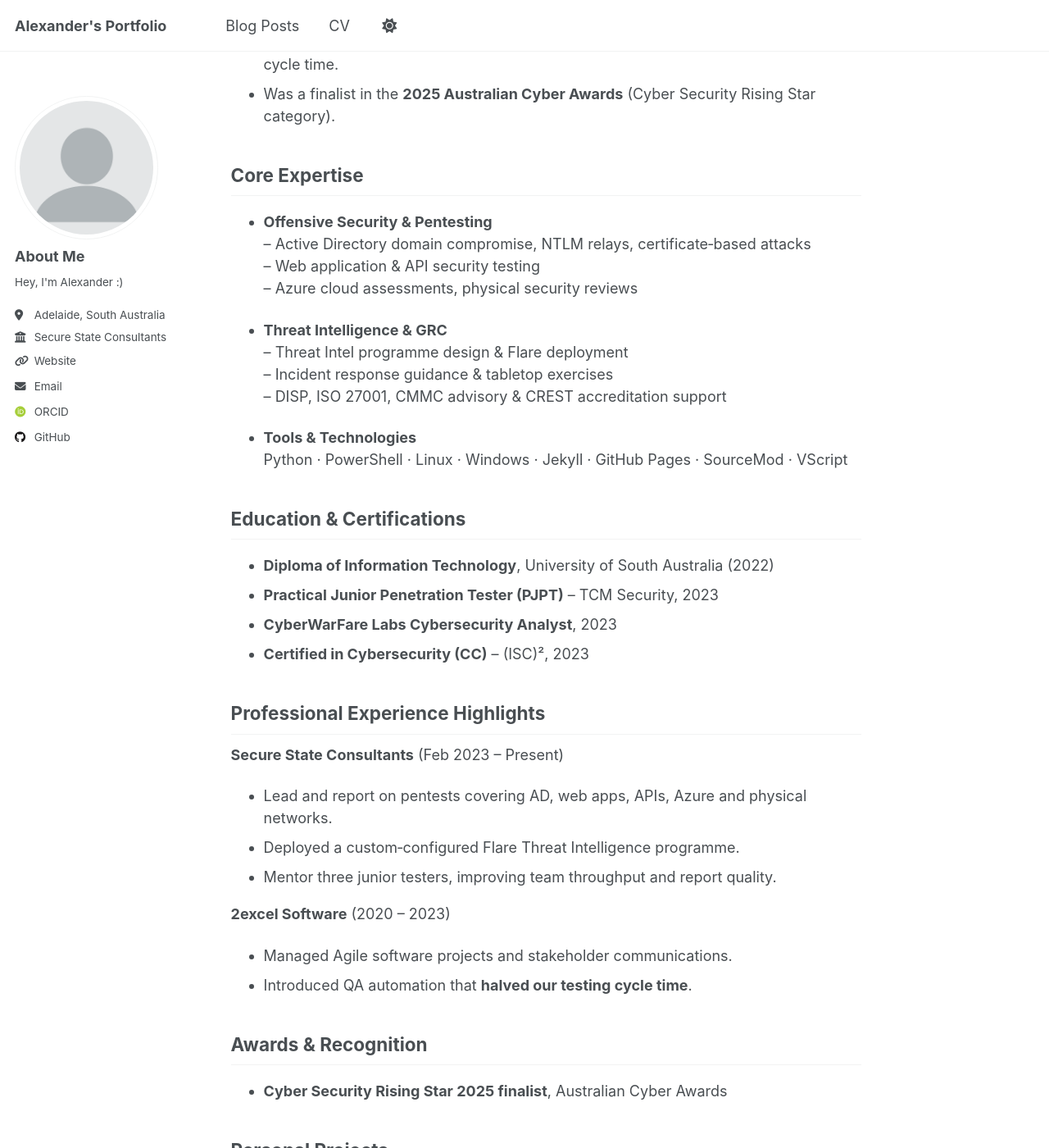
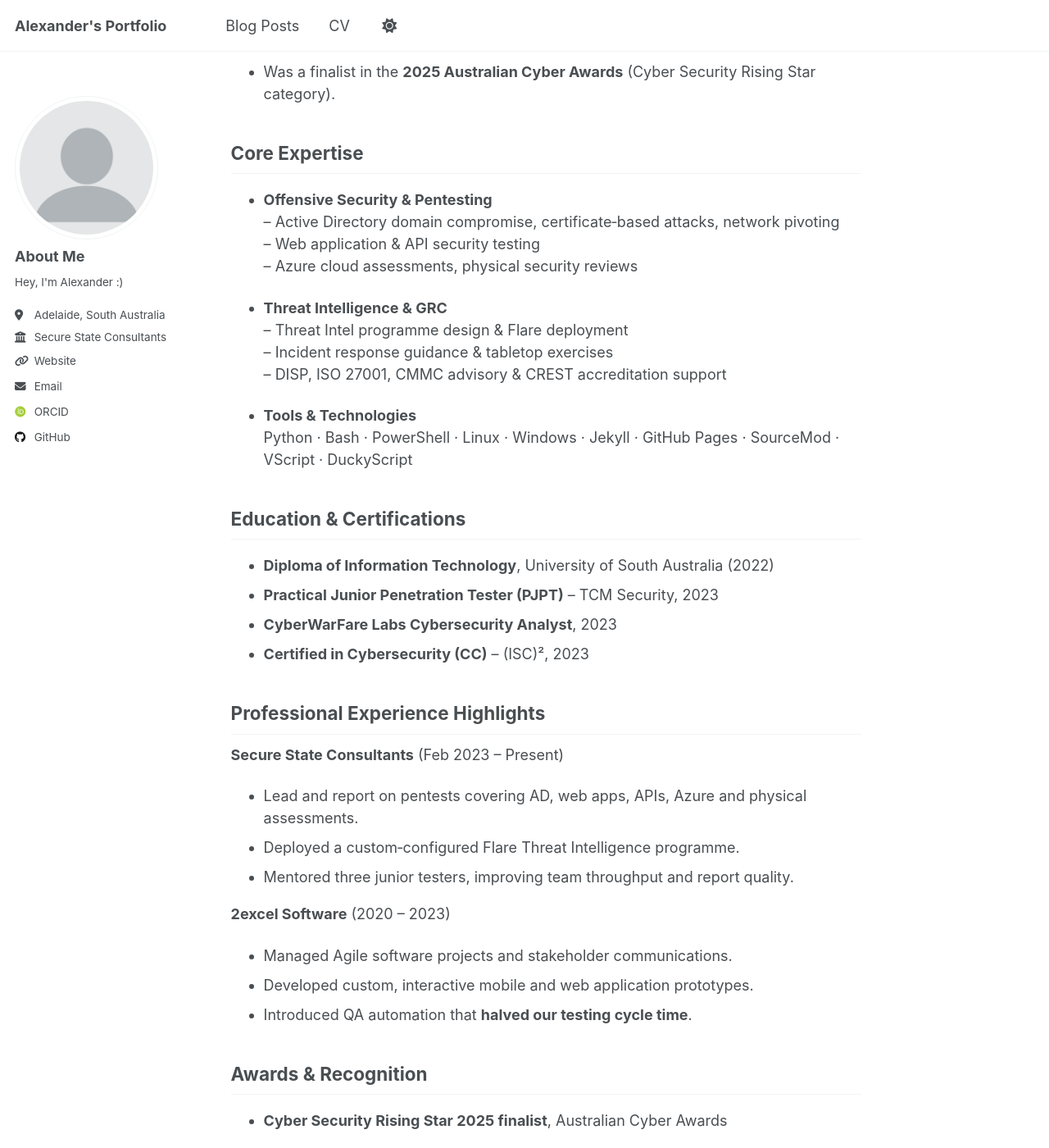
Before and after one commit to sunsetorange1/sunsetorange1.github.io, a Jekyll site: the page built from _pages/about.md, in a window 1280 px wide and 1400 px high, scrolled down 492 px. Shown: the whole window at 82% size. Built offline with Jekyll 4.4.1, drawn with Linux system fonts in a browser that asks for light colours; some web fonts are replaced; some of the changed text lies outside the part shown.

Commit message:
Update about.md

```diff
--- a/_pages/about.md
+++ b/_pages/about.md
@@ -11,7 +11,7 @@ redirect_from:
 
 I’m **Alexander Selman**, a Cybersecurity Consultant based in Adelaide, Australia. Since joining Secure State Consultants in early 2023, I’ve:
 
-- Led **15 full‑scope penetration test engagements** across Active Directory, web apps, APIs, cloud and physical environments—achieving Domain Administrator in 14 of them.
+- Led **20+ full‑scope penetration test engagements** across Active Directory, web apps, APIs, cloud and physical assessments.
 - Conceived and deployed a **Threat Intelligence programme** on the Flare platform (April 2025), configuring custom identifiers to surface actionable alerts.
 - Oversaw and mentored a team of **three penetration testers**, refining methodologies and increasing efficiency.
 - Architected QA automation in my previous IT Project Coordinator role, halving the QA cycle time.
@@ -20,7 +20,7 @@ I’m **Alexander Selman**, a Cybersecurity Consultant based in Adelaide, Austr
 ## Core Expertise
 
 - **Offensive Security & Pentesting**
-  – Active Directory domain compromise, NTLM relays, certificate‑based attacks
+  – Active Directory domain compromise, certificate‑based attacks, network pivoting
   – Web application & API security testing
   – Azure cloud assessments, physical security reviews
 
@@ -30,7 +30,7 @@ I’m **Alexander Selman**, a Cybersecurity Consultant based in Adelaide, Austr
   – DISP, ISO 27001, CMMC advisory & CREST accreditation support
 
 - **Tools & Technologies**
-  Python · PowerShell · Linux · Windows · Jekyll · GitHub Pages · SourceMod · VScript
+  Python · Bash · PowerShell · Linux · Windows · Jekyll · GitHub Pages · SourceMod · VScript · DuckyScript
 
 ## Education & Certifications
 
@@ -42,12 +42,13 @@ I’m **Alexander Selman**, a Cybersecurity Consultant based in Adelaide, Austr
 ## Professional Experience Highlights
 
 **Secure State Consultants** (Feb 2023 – Present)
-- Lead and report on pentests covering AD, web apps, APIs, Azure and physical networks.
+- Lead and report on pentests covering AD, web apps, APIs, Azure and physical assessments.
 - Deployed a custom‑configured Flare Threat Intelligence programme.
-- Mentor three junior testers, improving team throughput and report quality.
+- Mentored three junior testers, improving team throughput and report quality.
 
 **2excel Software** (2020 – 2023)
 - Managed Agile software projects and stakeholder communications.
+- Developed custom, interactive mobile and web application prototypes.
 - Introduced QA automation that **halved our testing cycle time**.
 
 ## Awards & Recognition
```
